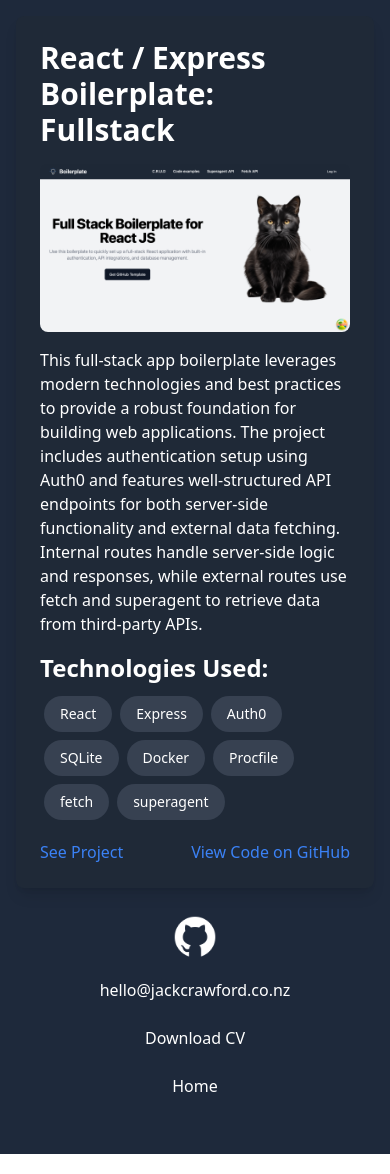
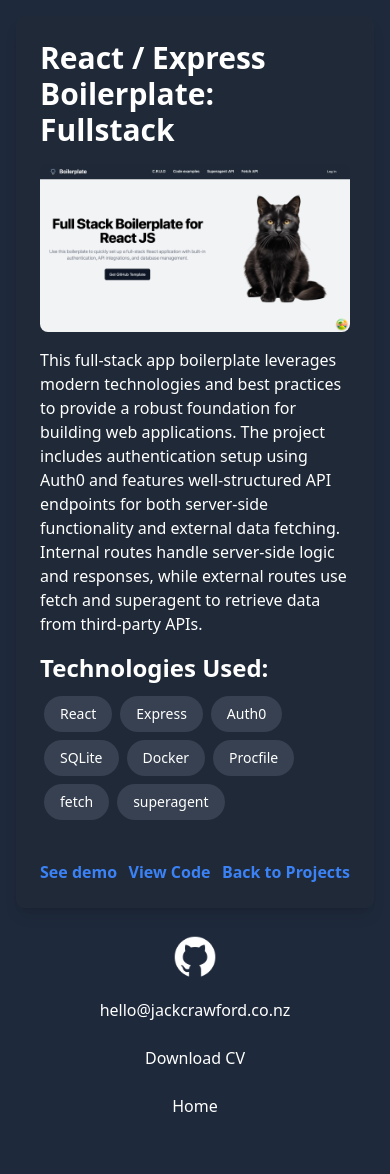
Before and after one commit to jack-crawford-1/Landing-Site-Nextjs, a Next.js app: page /projects/boilerplate in a window 390 px wide. Built offline with nearby package versions, Linux system fonts and the light colour scheme.

Commit message:
mobile styling

```diff
--- a/src/app/components/projects/ProjectCard.tsx
+++ b/src/app/components/projects/ProjectCard.tsx
@@ -1,5 +1,6 @@
 import React from 'react'
 import Image from 'next/image'
+import Link from 'next/link'
 
 interface ProjectCardProps {
   projectName: string
@@ -45,15 +46,15 @@
           </li>
         ))}
       </ul>
-      <div className="flex justify-between">
+      <div className="flex justify-between pt-5">
         {projectLink && (
           <a
             href={projectLink}
             target="_blank"
             rel="noopener noreferrer"
-            className="text-blue-500 hover:text-blue-300"
+            className="text-blue-500 hover:text-blue-300 font-extrabold"
           >
-            See Project
+            See demo
           </a>
         )}
         {githubLink && (
@@ -61,11 +62,20 @@
             href={githubLink}
             target="_blank"
             rel="noopener noreferrer"
-            className="text-blue-500 hover:text-blue-300"
+            className="text-blue-500 hover:text-blue-300 font-extrabold"
           >
-            View Code on GitHub
+            View Code
           </a>
         )}
+
+        <a
+          href={'../projects'}
+          // target="_blank"
+          rel="noopener noreferrer"
+          className="text-blue-500 hover:text-blue-300 font-extrabold"
+        >
+          Back to Projects
+        </a>
       </div>
     </div>
   )
```
Also changed, not shown: pages/projects/[projectname].tsx (+8 -0 lines).
